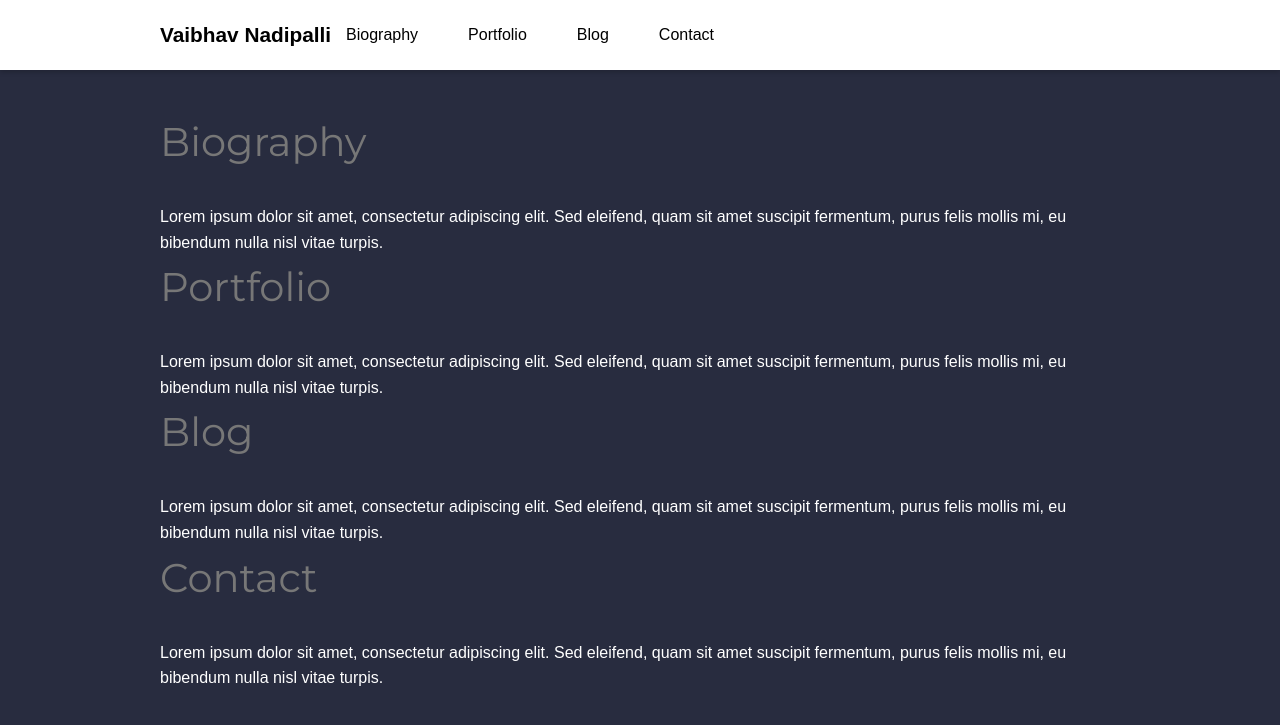
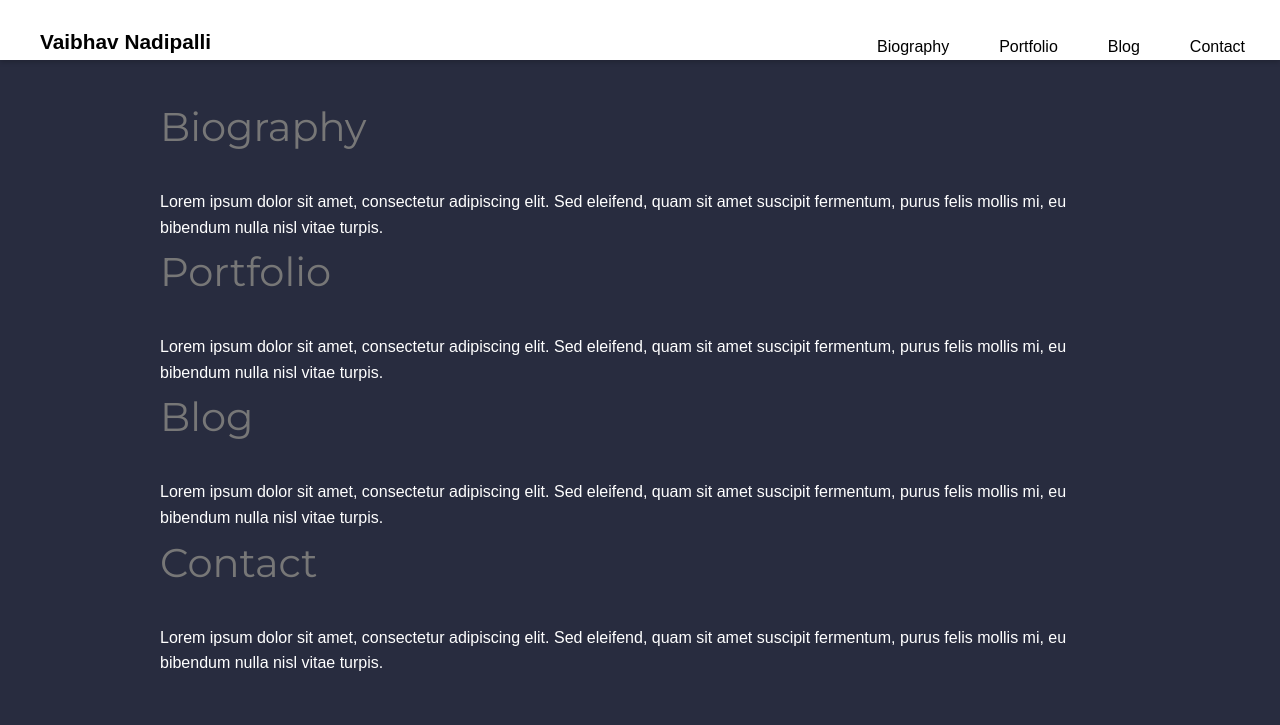
Before and after one commit to Vaibhav-Nadipalli/vaibhav-nadipalli.github.io, a Jekyll site: the page built from index.markdown, in a window 1280 px wide. Shown: the top 725 px of the page. Built offline with Jekyll 4.4.1, drawn with Linux system fonts in a browser that asks for light colours.

Commit message:
Update styles.css

```diff
--- a/assets/css/styles.css
+++ b/assets/css/styles.css
@@ -23,29 +23,24 @@ header {
     width: 100%;
     top: 0;
     z-index: 1000;
-    padding: 15px 0; /* Adjusted padding for header */
+    padding: 15px 0; /* Increased header height by 5 pixels */
     box-shadow: 0 2px 5px rgba(0,0,0,0.2);
-    height: 70px; /* Increased height of header */
-    display: flex;
-    justify-content: space-between; /* Distribute items evenly */
-    align-items: center; /* Center content vertically */
+    height: 60px; /* Adjusted height to compensate for padding change */
 }
 
 .nav-container {
     display: flex;
-    align-items: center; /* Align items vertically */
-    justify-content: flex-start; /* Align items to the left */
-    width: 100%;
-    max-width: 1000px; /* Adjusted max-width */
-    margin: 0 auto; /* Center nav-container horizontally */
+    justify-content: space-between;
+    align-items: center;
+    padding: 0 20px;
 }
 
 .nav-title {
     font-size: 1.3em;
     color: #000;
-    margin: 0;
+    margin: 10px 0; /* Increased margin around the title */
     padding: 0;
-    margin-left: 20px; /* Left margin for Vaibhav Nadipalli */
+    margin-left: 20px;
 }
 
 .nav-title a {
@@ -58,10 +53,11 @@ header {
 }
 
 .nav-toggle-label {
-    font-size: 1.8em; /* Increased size */
+    font-size: 1.8em; /* Increased size by 3 pixels */
     cursor: pointer;
-    margin-left: auto; /* Pushed to the right */
+    margin-left: auto;
     margin-right: 20px; /* Added margin to align with right edge */
+    margin-top: 10px; /* Aligned with adjusted header height */
 }
 
 .nav-menu {
@@ -72,7 +68,7 @@ header {
 .nav-links {
     list-style: none;
     display: flex;
-    margin: 0;
+    margin-top: 10px; /* Aligned with adjusted header height */
 }
 
 .nav-links li {
@@ -98,7 +94,7 @@ header {
 .nav-toggle:checked + .nav-toggle-label + .nav-menu {
     display: flex;
     position: absolute;
-    top: 70px; /* Adjusted top position */
+    top: 60px; /* Adjusted top position to align with adjusted header height */
     left: 0;
     width: 100%;
     background-color: #fff;
@@ -126,7 +122,7 @@ header {
 /* Main content area */
 main {
     max-width: 1000px; /* Increased max-width */
-    margin: 90px auto 20px; /* Adjusted margin to compensate for adjusted header height */
+    margin: 75px auto 20px; /* Adjusted margin to compensate for adjusted header height */
     padding: 20px;
     background-color: #282c3f;
     color: #fff;
@@ -168,7 +164,8 @@ main {
 
     .nav-toggle-label {
         margin-left: 10px;
-        margin-right: auto; /* Center the hamburger menu */
+        margin-right: 10px; /* Added margin to align with right edge */
+        margin-top: 7px; /* Adjusted margin to align with adjusted header height */
     }
 
     .nav-menu {
@@ -178,7 +175,7 @@ main {
     .nav-toggle:checked + .nav-toggle-label + .nav-menu {
         display: flex;
         position: absolute;
-        top: 70px; /* Adjusted top position */
+        top: 60px; /* Adjusted top position to align with adjusted header height */
         left: 0;
         width: 100%;
         background-color: #fff;
@@ -190,7 +187,7 @@ main {
     .nav-links {
         flex-direction: column;
         align-items: center;
-        margin-top: 0; /* Adjusted margin to align with adjusted header height */
+        margin-top: 7px; /* Adjusted margin to align with adjusted header height */
     }
 
     header {
@@ -198,7 +195,7 @@ main {
     }
 
     main {
-        margin-top: 75px; /* Adjusted margin to compensate for adjusted header height */
+        margin-top: 70px; /* Adjusted margin to compensate for adjusted header height */
     }
 
     .section-container {
```
